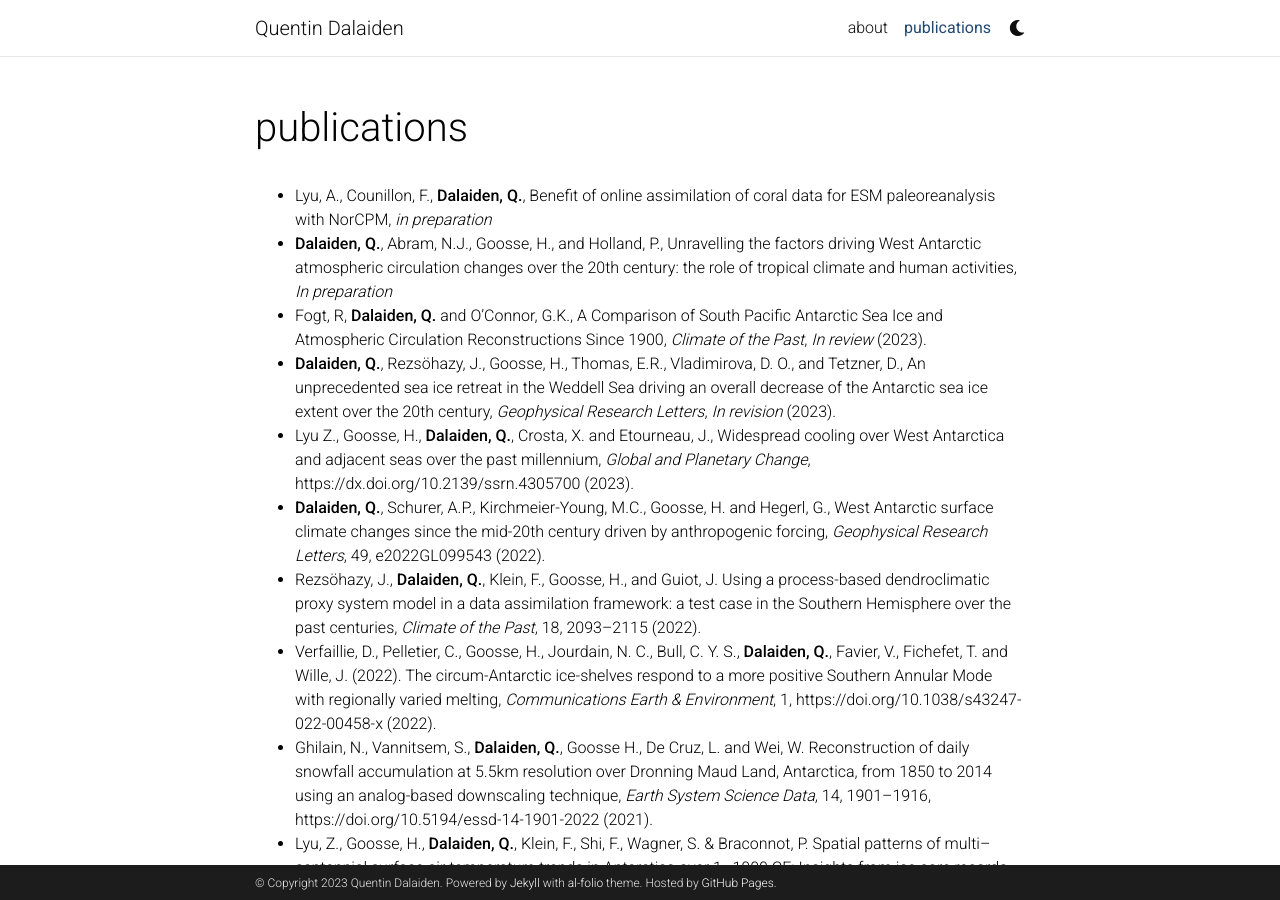
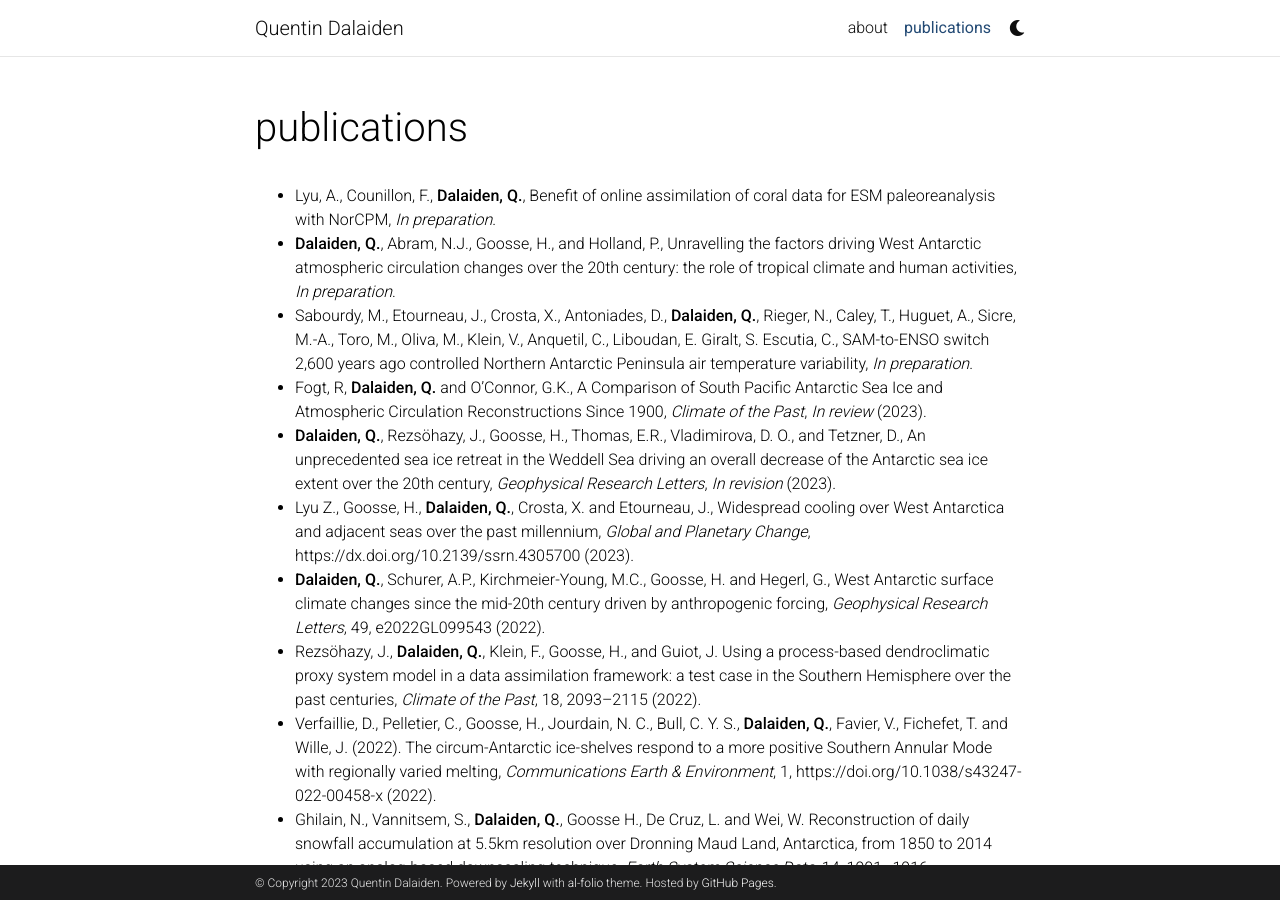
Before and after one commit to dalaiden/portfolio, a Jekyll site: the page built from _pages/publications.md, in a window 1280 px wide and 900 px high. Built offline with Jekyll 4.4.1, drawn with Linux system fonts in a browser that asks for light colours; comment, search, counter and statistics services are not loaded; a style sheet for code colours, icons or effects is not loaded.

Commit message:
New edit

```diff
--- a/_pages/publications.md
+++ b/_pages/publications.md
@@ -7,8 +7,9 @@ nav: true
 nav_order: 2
 ---
 
-- Lyu, A., Counillon, F., **Dalaiden, Q.**,  Benefit of online assimilation of coral data for ESM paleoreanalysis with NorCPM, *in preparation*
-- **Dalaiden, Q.**, Abram, N.J., Goosse, H., and Holland, P., Unravelling the factors driving West Antarctic atmospheric circulation changes over the 20th century: the role of tropical climate and human activities, *In preparation*
+- Lyu, A., Counillon, F., **Dalaiden, Q.**,  Benefit of online assimilation of coral data for ESM paleoreanalysis with NorCPM, *In preparation*.
+- **Dalaiden, Q.**, Abram, N.J., Goosse, H., and Holland, P., Unravelling the factors driving West Antarctic atmospheric circulation changes over the 20th century: the role of tropical climate and human activities, *In preparation*.
+- Sabourdy, M., Etourneau, J., Crosta, X., Antoniades, D., **Dalaiden, Q.**,  Rieger, N., Caley, T., Huguet, A., Sicre, M.-A., Toro, M., Oliva, M., Klein, V., Anquetil, C., Liboudan, E. Giralt, S. Escutia, C., SAM-to-ENSO switch 2,600 years ago controlled Northern Antarctic Peninsula air temperature variability, *In preparation*.
 - Fogt, R, **Dalaiden, Q.** and O'Connor, G.K., A Comparison of South Pacific Antarctic Sea Ice and Atmospheric Circulation Reconstructions Since 1900, *Climate of the Past*, *In review* (2023).
 - **Dalaiden, Q.**, Rezsöhazy, J., Goosse, H., Thomas, E.R., Vladimirova, D. O., and Tetzner, D., An unprecedented sea ice retreat in the Weddell Sea driving an overall decrease of the Antarctic sea ice extent over the 20th century, *Geophysical Research Letters*, *In revision* (2023).
 - Lyu Z., Goosse, H., **Dalaiden, Q.**, Crosta, X. and Etourneau, J., Widespread cooling over West Antarctica and adjacent seas over the past millennium, *Global and Planetary Change*, https://dx.doi.org/10.2139/ssrn.4305700 (2023).
```
